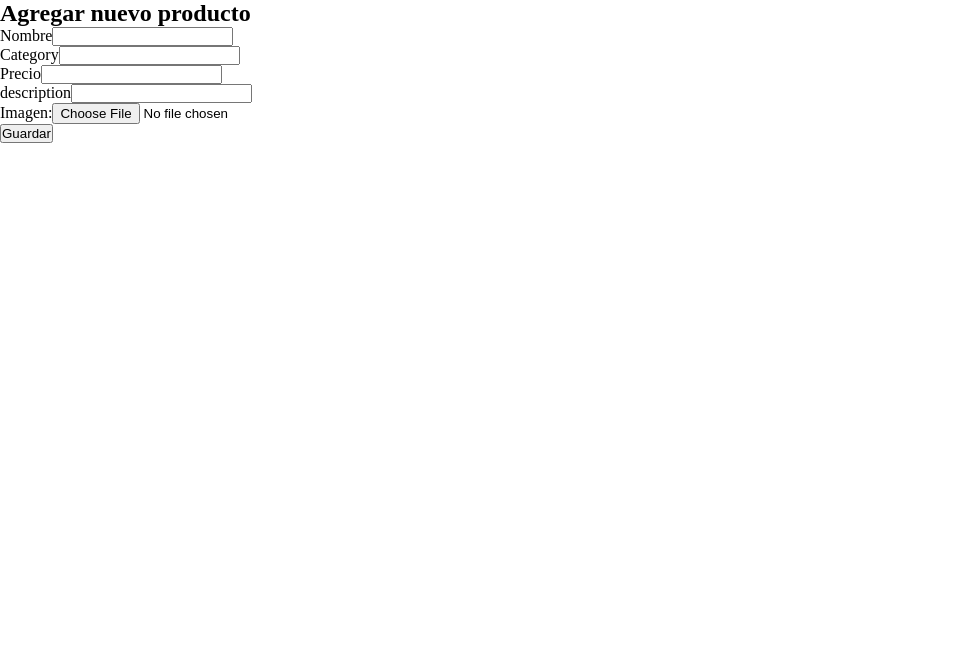
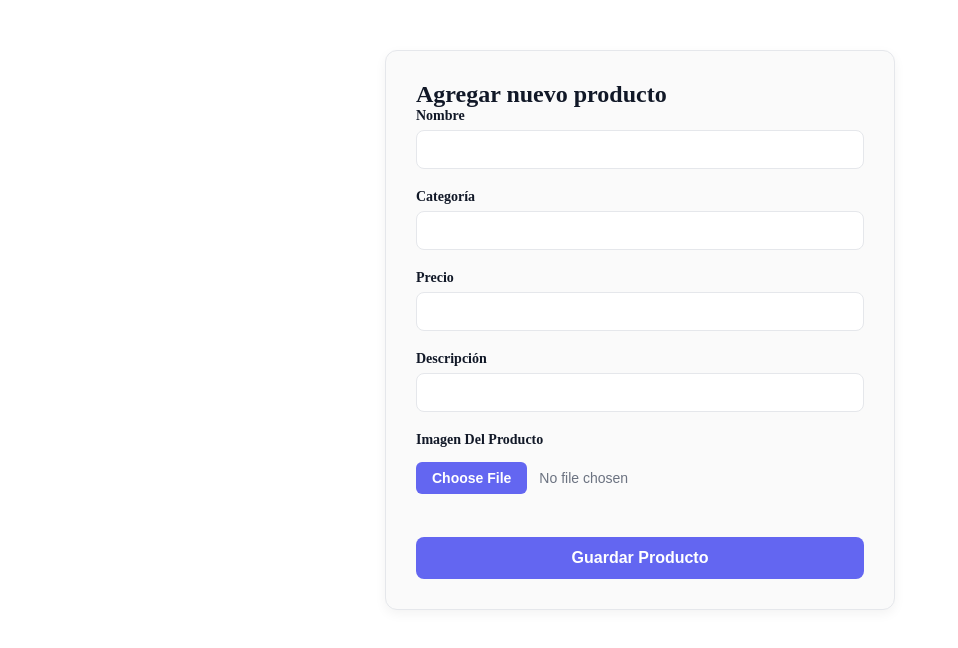
Before and after one commit to Malmaraz1/Proyecto_Final_React, a React (Vite) app in the folder Tp/: page /admin/products/new in a window 1280 px wide. Shown: the top 648 px of the page, without its empty margins (0-958 px from the left). Built offline with nearby package versions, Linux system fonts and the light colour scheme; no server answers.

Commit message:
terminado css bueno todavia falta pulir mucho

```diff
--- a/Tp/src/App.css
+++ b/Tp/src/App.css
@@ -10,3 +10,26 @@
   flex-direction: column;
   min-height: 100vh; /* Ocupa el alto de la pantalla */
 }
+:root {
+  --background-app: #ffffff;
+  --background-card: #fafafa;
+  --text-main: #111827;
+  --text-muted: #6b7280;
+  --border-color: #e5e7eb;
+}
+
+
+[data-theme="dark"] {
+  --background-app: #111827;
+  --background-card: #1f2937;
+  --text-main: #f9fafb;
+  --text-muted: #9ca3af;
+  --border-color: #374151;
+}
+
+
+body {
+  background-color: var(--background-app);
+  color: var(--text-main);
+  transition: background-color 0.3s ease, color 0.3s ease; /* Suaviza el cambio */
+}
--- a/Tp/src/Components/adminComponents/ProductFormUI.jsx
+++ b/Tp/src/Components/adminComponents/ProductFormUI.jsx
@@ -7,64 +7,74 @@ export const ProductFormUI = ({
   onSubmit,
 }) => {
   return (
-    <section>
+    <section className="product-form-container">
       <form className="product-from" onSubmit={onSubmit}>
         <h2>Agregar nuevo producto</h2>
 
         <div>
-          <label>Nombre</label>
+          <label htmlFor="name">Nombre</label>
           <input
             type="text"
+            id="name"
             name="name"
             value={product.name}
             onChange={onChange}
             required
           />
-          {errors.name && <p className="error">{errors.name}</p>}
+          {errors.name && <p className="error">⚠️ {errors.name}</p>}
         </div>
 
         <div>
-          <label>Category</label>
+          <label htmlFor="category">Categoría</label>
           <input
             type="text"
+            id="category"
             name="category"
             value={product.category}
             onChange={onChange}
             required
           />
-          {errors.category && <p className="error">{errors.category}</p>}
+          {errors.category && <p className="error">⚠️ {errors.category}</p>}
         </div>
+
         <div>
-          <label>Precio</label>
+          <label htmlFor="price">Precio</label>
           <input
             type="text"
+            id="price"
             name="price"
             value={product.price}
             onChange={onChange}
             required
           />
-          {errors.price && <p className="error">{errors.price}</p>}
+          {errors.price && <p className="error">⚠️ {errors.price}</p>}
         </div>
+
         <div>
-          <label>description</label>
+          <label htmlFor="description">Descripción</label>
+          {/* Cambiado a input text clásico para respetar tu estructura original, pero con ID para accesibilidad */}
           <input
             type="text"
+            id="description"
             name="description"
             value={product.description}
             onChange={onChange}
             required
           />
-          {errors.description && <p className="error">{errors.description}</p>}
+          {errors.description && <p className="error">⚠️ {errors.description}</p>}
         </div>
+
         <div>
-          <label>Imagen:</label>
-          <input type="file" accept="image/*" onChange={onFileChange} />
-          {errors.file && <p className="error">{errors.file}</p>}
+          <label htmlFor="image-file">Imagen del producto</label>
+          <input id="image-file" type="file" accept="image/*" onChange={onFileChange} />
+          {errors.file && <p className="error">⚠️ {errors.file}</p>}
         </div>
+
         <button className="btn" type="submit" disabled={loading}>
-          {loading ? "Guardando..." : "Guardar"}
+          {loading ? "Guardando..." : "Guardar Producto"}
         </button>
-        {errors.general && <p className="error">{errors.general}</p>}
+
+        {errors.general && <p className="error general-error">❌ {errors.general}</p>}
       </form>
     </section>
   );
--- /dev/null
+++ b/Tp/src/Components/adminComponents/dashboard/dashboard.css
@@ -0,0 +1,112 @@
+.dashboard {
+    max-width: 1200px;
+    margin: 0 auto;
+    padding: 40px 20px;
+    font-family: 'Segoe UI', Tahoma, Geneva, Verdana, sans-serif;
+    color: #1a1a1a;
+    background-color: var(--background-app);
+}
+
+
+.dashboard-header {
+    display: flex;
+    justify-content: space-between;
+    align-items: center;
+    border-bottom: 2px solid #eaeaea;
+    padding-bottom: 20px;
+    margin-bottom: 40px;
+}
+
+.dashboard-header h2 {
+    font-size: 32px;
+    font-weight: 700;
+    margin: 0;
+    color: #111827;
+}
+
+
+.header-actions {
+    display: flex;
+    gap: 12px;
+    align-items: center;
+}
+
+
+.btn.primary {
+    display: inline-block;
+    background-color: #6366f1;
+    color: #ffffff;
+    text-decoration: none;
+    padding: 10px 20px;
+    border-radius: 8px;
+    font-weight: 600;
+    font-size: 14px;
+    transition: background-color 0.2s ease;
+}
+
+.btn.primary:hover {
+    background-color: #4f46e5;
+}
+
+
+.dashboard-actions,
+.dashboard-help {
+    margin-bottom: 40px;
+}
+
+.dashboard-actions h3,
+.dashboard-help h3 {
+    font-size: 20px;
+    font-weight: 600;
+    color: #374151;
+    margin-bottom: 20px;
+}
+
+
+.actions-grid {
+    display: grid;
+    grid-template-columns: repeat(auto-fit, minmax(200px, 1fr));
+    gap: 20px;
+}
+
+.action-card {
+    display: flex;
+    flex-direction: column;
+    justify-content: center;
+    align-items: center;
+    background-color: var(--background-card);
+    border: 1.5px solid #e5e7eb;
+    border-color: var(--border-color);
+    border-radius: 12px;
+    padding: 30px 20px;
+    font-size: 18px;
+    font-weight: 600;
+    color: var(--text-main);
+    text-decoration: none;
+    transition: all 0.2s ease-in-out;
+    box-shadow: 0 2px 4px rgba(0, 0, 0, 0.02);
+}
+
+.action-card:not(.disabled):hover {
+    background-color: #ffffff;
+    border-color: #6366f1;
+    color: #6366f1;
+    transform: translateY(-4px);
+    box-shadow: 0 10px 15px -3px rgba(99, 102, 241, 0.1);
+}
+
+
+.action-card.disabled {
+    background-color: #f3f4f6;
+    border-color: #e5e7eb;
+    color: #9ca3af;
+    cursor: not-allowed;
+    opacity: 0.7;
+}
+
+
+.dashboard-help p {
+    color: #6b7280;
+    font-size: 15px;
+    line-height: 1.6;
+}
--- a/Tp/src/Components/adminComponents/dashboard/dashboard.jsx
+++ b/Tp/src/Components/adminComponents/dashboard/dashboard.jsx
@@ -1,6 +1,6 @@
 import { Link} from "react-router-dom";
-import {LogoutButton} from "../../login/Logout"
-
+import { LogoutButton } from "../../../login/Logout";
+import "./dashboard.css";
 
 export const Dashboard = () => {
 
--- a/Tp/src/Components/adminComponents/productFromContainer.css
+++ b/Tp/src/Components/adminComponents/productFromContainer.css
@@ -0,0 +1,113 @@
+product-form-container {
+  max-width: 600px;
+  margin: 40px auto;
+  padding: 0 20px;
+  font-family: 'Segoe UI', Tahoma, Geneva, Verdana, sans-serif;
+}
+
+
+.product-form-container {
+  max-width: 550px; /* Un tamaño ideal para que no se estire */
+  margin: 50px auto; /* 50px arriba/abajo para despegarlo del nav, 'auto' lo centra horizontalmente */
+  padding: 0 20px;   /* Margen interno para que no pegue en los bordes en celulares */
+}
+
+
+.product-from {
+  background-color: var(--background-card, #ffffff);
+  border: 1.5px solid var(--border-color, #e5e7eb);
+  padding: 30px;
+  border-radius: 12px;
+  box-shadow: 0 4px 12px rgba(0, 0, 0, 0.05);
+}
+
+
+.product-from > div {
+  display: flex;
+  flex-direction: column;
+  margin-bottom: 20px;
+}
+
+.product-from label {
+  font-size: 14px;
+  font-weight: 600;
+  color: var(--text-main, #374151);
+  margin-bottom: 6px;
+  text-transform: capitalize;
+}
+
+
+.product-from input[type="text"] {
+  padding: 10px 14px;
+  font-size: 15px;
+  border: 1.5px solid var(--border-color, #dcdcdc);
+  border-radius: 8px;
+  background-color: var(--background-app, #fafafa);
+  color: var(--text-main, #333333);
+  outline: none;
+  transition: all 0.2s ease-in-out;
+}
+
+.product-from input[type="text"]:focus {
+  border-color: #6366f1;
+  background-color: var(--background-card, #ffffff);
+  box-shadow: 0 0 0 4px rgba(99, 102, 241, 0.1);
+}
+
+
+.product-from input[type="file"] {
+  font-size: 14px;
+  color: var(--text-muted, #6b7280);
+  padding: 8px 0;
+}
+
+.product-from input[type="file"]::-webkit-file-upload-button {
+  background-color: #6366f1;
+  color: white;
+  border: none;
+  padding: 8px 16px;
+  border-radius: 6px;
+  font-weight: 600;
+  cursor: pointer;
+  margin-right: 12px;
+  transition: background-color 0.2s ease;
+}
+
+.product-from input[type="file"]::-webkit-file-upload-button:hover {
+  background-color: #4f46e5;
+}
+
+
+.product-from .error {
+  color: #ef4444;
+  font-size: 13px;
+  font-weight: 500;
+  margin: 6px 0 0 0;
+  display: flex;
+  align-items: center;
+}
+
+
+.product-from .btn {
+  width: 100%;
+  padding: 12px;
+  background-color: #6366f1;
+  color: #ffffff;
+  font-size: 16px;
+  font-weight: 600;
+  border: none;
+  border-radius: 8px;
+  cursor: pointer;
+  margin-top: 15px;
+}
+
+.product-from .btn:hover:not(:disabled) {
+  background-color: #4f46e5;
+}
+
+
+.product-from .btn:disabled {
+  background-color: #9ca3af;
+  cursor: not-allowed;
+  opacity: 0.7;
+}
--- a/Tp/src/login/Login.jsx
+++ b/Tp/src/login/Login.jsx
@@ -1,7 +1,7 @@
 import { useState } from "react";
 import { useNavigate } from "react-router-dom";
 import { useAuth } from "../context/AuthContext";
-
+import "./Login.css";
 
 export const Login = () => {
     const {login} = useAuth()
@@ -34,33 +34,42 @@ export const Login = () => {
 
   }
    return (
+    <div className="login-container">
   <form onSubmit={handleSubmit} className="login-form">
     <h2>Iniciar sesión</h2>
+    <p className="login-subtitle">Ingresá tus credenciales para acceder</p>
 
     <div className="form-group">
-        <label>Email</label>
+      <label htmlFor="email">Email</label>
       <input
         type="email"
+        id="email"
         name="email"
-          placeholder="Email"
+        placeholder="ejemplo@correo.com"
         value={formData.email}
         onChange={handleChange}
+        required
       />
     </div>
 
     <div className="form-group">
-        <label>Password</label>
+      <label htmlFor="password">Contraseña</label>
       <input
         type="password"
+        id="password"
         name="password"
-          placeholder="Password"
+        placeholder="••••••••"
         value={formData.password}
         onChange={handleChange}
+        required
       />
     </div>
 
-      <button type="submit">Login</button>
+    <button type="submit" className="login-btn">
+      Ingresar
+    </button>
   </form>
+</div>
   );
 
 }
--- /dev/null
+++ b/Tp/src/login/login.css
@@ -0,0 +1,91 @@
+.login-container {
+  display: flex;
+  justify-content: center;
+  align-items: center;
+  min-height: 100vh;
+  background-color: #f4f6f9;
+  font-family: 'Segoe UI', Tahoma, Geneva, Verdana, sans-serif;
+  padding: 20px;
+}
+
+
+.login-form {
+  background: #ffffff;
+  padding: 40px;
+  border-radius: 12px;
+  box-shadow: 0 8px 24px rgba(149, 157, 165, 0.2); /* Sombra suave pro */
+  width: 100%;
+  max-width: 400px;
+  box-sizing: border-box;
+}
+
+
+.login-form h2 {
+  margin: 0 0 8px 0;
+  color: #1a1a1a;
+  font-size: 28px;
+  font-weight: 600;
+  text-align: center;
+}
+
+.login-subtitle {
+  margin: 0 0 28px 0;
+  color: #666666;
+  font-size: 14px;
+  text-align: center;
+}
+
+
+.form-group {
+  display: flex;
+  flex-direction: column;
+  margin-bottom: 20px;
+}
+
+.form-group label {
+  font-size: 14px;
+  font-weight: 500;
+  color: #4a4a4a;
+  margin-bottom: 8px;
+}
+
+
+.form-group input {
+  padding: 12px 16px;
+  font-size: 15px;
+  border: 1.5px solid #dcdcdc;
+  border-radius: 8px;
+  background-color: #fafafa;
+  color: #333333;
+  outline: none;
+  transition: all 0.2s ease-in-out;
+}
+
+
+.form-group input:focus {
+  border-color: #6366f1;
+  background-color: #ffffff;
+  box-shadow: 0 0 0 4px rgba(99, 102, 241, 0.1);
+}
+
+.login-btn {
+  width: 100%;
+  padding: 14px;
+  margin-top: 10px;
+  background-color: #6366f1;
+  color: #ffffff;
+  font-size: 16px;
+  font-weight: 600;
+  border: none;
+  border-radius: 8px;
+  cursor: pointer;
+  transition: background-color 0.2s ease, transform 0.1s ease;
+}
+
+.login-btn:hover {
+  background-color: #4f46e5;
+}
+
+.login-btn:active {
+  transform: scale(0.98);
+}
```
Lines whose indentation alone changed are shown as unchanged.
